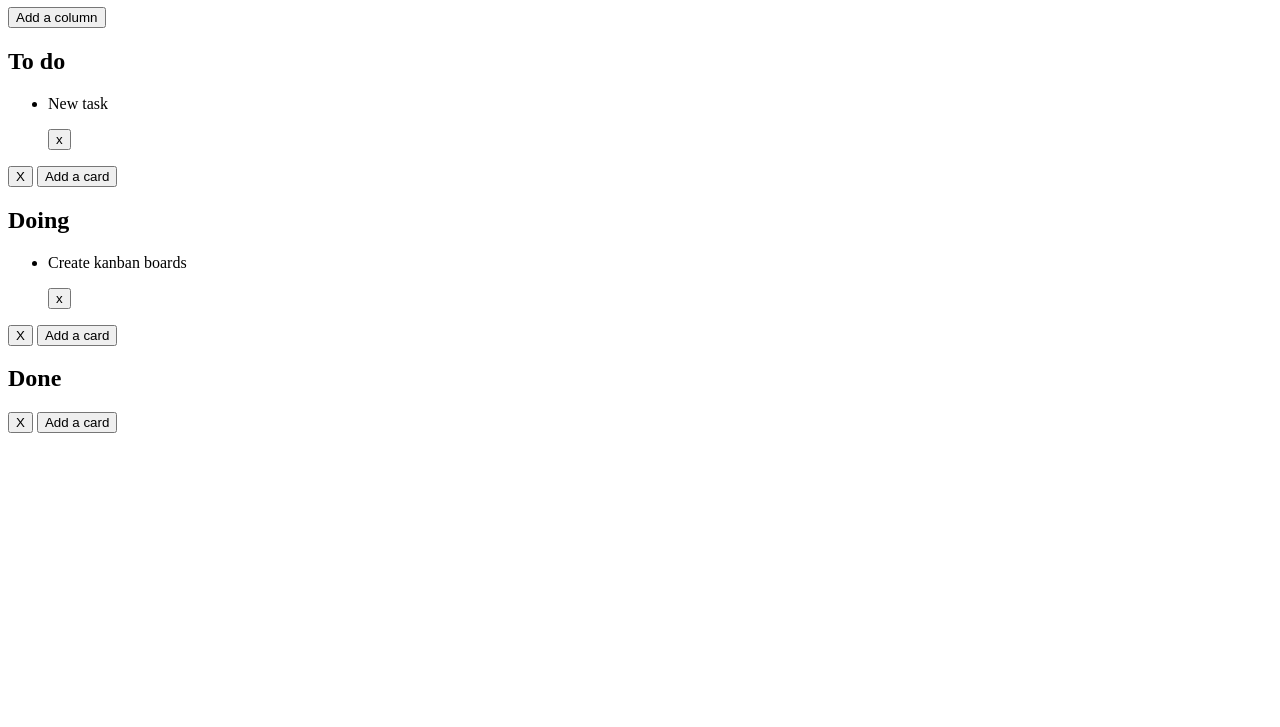
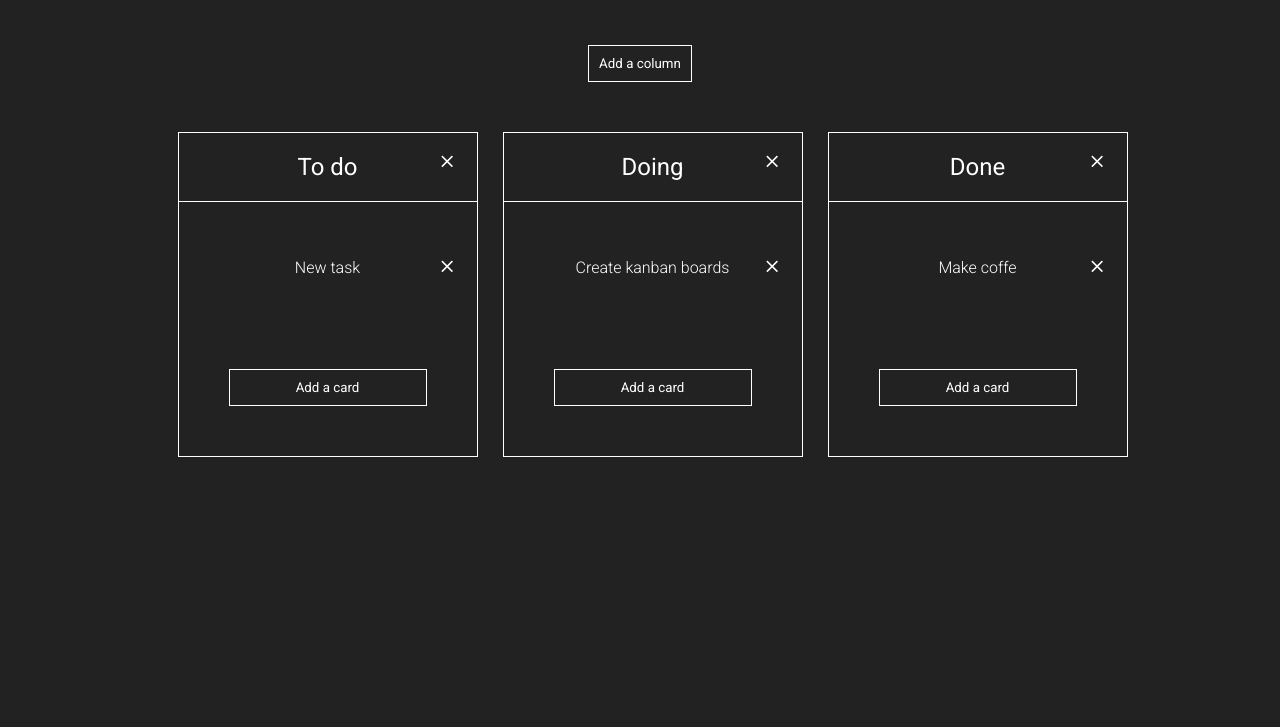
Before and after one commit to Patryk-Rozwadowski/Api-kanban, a website: page index.html in a window 1280 px wide. Shown: the part 73-800 px from the top of the page. Drawn offline with nearby package versions, Linux system fonts and the light colour scheme.

Commit message:
Fixed create's scripts

```diff
--- a/index.html
+++ b/index.html
@@ -4,11 +4,13 @@
 <head>
   <meta charset="utf-8">
   <title>Kanban board</title>
+  <link href="https://fonts.googleapis.com/css?family=Roboto:300,400,900" rel="stylesheet">
   <link rel="stylesheet" href="stylesheets/style.css">
 </head>
 
 <body>
-  <div id="board" class="board">
+  <main>
+    <section id="board" class="board">
       <h1>Kanban board</h1>
       <button class="create-column">Add a column</button>
       <div class="column-container">
@@ -16,18 +18,19 @@
           <div class="column">
           <h2 class="column-title">{{ name }}</h2>
           <ul id={{ id }} class="column-card-list"></ul>
-          <button class="btn-delete">X</button>
+          <span class="icon-close">+</span>
           <button class="add-card">Add a card</button>
         </div>
       </script>
         <script id="card-template" type="x-tmpl-mustache">
           <div class="card">
           <p class="card-description">{{ description }}</p>
-          <button class="btn-delete">x</button>
+          <span class="icon-close">+</span>
         </div
       </script>
       </div>
-  </div>
+    </section>
+  </main>
   <script src="https://cdnjs.cloudflare.com/ajax/libs/mustache.js/2.3.0/mustache.min.js"></script>
   <script src="https://cdnjs.cloudflare.com/ajax/libs/Sortable/1.6.0/Sortable.min.js"></script>
   <script src="js/script.js"></script>
--- a/js/script.js
+++ b/js/script.js
@@ -11,6 +11,7 @@ document.addEventListener('DOMContentLoaded', function() {
   document.querySelector('#board .create-column').addEventListener('click', function() {
     var name = prompt('Enter a column name');
     var column = new Column(name);
+
     board.addColumn(column);
   });
 
@@ -18,14 +19,18 @@ document.addEventListener('DOMContentLoaded', function() {
     var self = this;
 
     this.id = randomString();
-    this.name = name;
+    if (name === '') {
+      this.name = 'Bez nazwy';
+    } else {
+      this.name = name;
+    }
     this.element = generateTemplate('column-template', {
       name: this.name,
       id: this.id
     });
 
     this.element.querySelector('.column').addEventListener('click', function(event) {
-      if (event.target.classList.contains('btn-delete')) {
+      if (event.target.classList.contains('icon-close')) {
         self.removeColumn();
       }
 
@@ -48,7 +53,11 @@ document.addEventListener('DOMContentLoaded', function() {
     var self = this;
 
     this.id = randomString();
-    this.description = description;
+    if (description === '') {
+      this.description = 'Bez nazwy';
+    } else {
+      this.description = description;
+    }
     this.element = generateTemplate('card-template', {
       description: this.description
     }, 'li');
@@ -56,7 +65,7 @@ document.addEventListener('DOMContentLoaded', function() {
     this.element.querySelector('.card').addEventListener('click', function(event) {
       event.stopPropagation();
 
-      if (event.target.classList.contains('btn-delete')) {
+      if (event.target.classList.contains('icon-close')) {
         self.removeCard();
       }
     });
@@ -108,8 +117,9 @@ document.addEventListener('DOMContentLoaded', function() {
   // CREATING CARDS
   var card1 = new Card('New task');
   var card2 = new Card('Create kanban boards');
-
+  var card3 = new Card('Make coffe');
   // ADDING CARDS TO COLUMNS
   todoColumn.addCard(card1);
   doingColumn.addCard(card2)
+  doneColumn.addCard(card3);
 });
--- a/sass/style.scss
+++ b/sass/style.scss
@@ -1,4 +1,137 @@
-.row {
-  display:flex;
+@mixin robotoFont {
+  font-family: 'Roboto', sans-serif;
+}
+
+body {
+  margin: 0;
+  background-color: #222;
+}
+
+main {
+  display: flex;
+  justify-content: center;
+}
+
+* {
+  box-sizing: border-box;
+  transition: all 300ms ease;
+}
+
+.ui-sortable {
+  min-height: 80px;
+}
+
+.icon-close {
+  position: absolute;
+  right: 20px;
+  top: 10px;
+  border: 0;
+  background-color: rgba(0,0,0,0);
+  font-size: 2em;
+  color: white;
+  transform: rotate(45deg);
+  transition: all 400ms ease-in;
+
+  &:hover {
+    cursor: pointer;
+    transform: rotate(405deg);
+  }
+}
+/* BOARD */
+.board {
+  text-align: center;
+}
+.board h1 {
+  margin-left: 8px;
+  @include robotoFont;
+  font-weight: 900;
+  color: #fff;
+  text-align: center;
+}
+
+.column-container {
+  display: flex;
   flex-direction: row;
+  flex-wrap: nowrap;
+  justify-content: center;
 }
+/* COLUMN */
+
+.column {
+  order: 1;
+  min-width: 300px;
+  border: 1px solid #fff;
+  margin-left: 25px;
+  list-style: none;
+  position: relative;
+  display: flex;
+  justify-content: center;
+  flex-direction: column;
+}
+
+.column-add-card {
+  cursor: pointer;
+  text-decoration: underline;
+  margin: 5px 8px;
+  display: block;
+}
+
+.column-title {
+  @include robotoFont;
+  font-weight: 400;
+  text-align: center;
+  border-bottom: 1px solid #fff;
+  padding-bottom: 20px;
+  color: #fff;
+}
+
+.column-card-list {
+  text-align: center;
+}
+/* STYLE KARTY */
+
+.card {
+  box-sizing: border-box;
+  display: block;
+  height: 60px;
+  margin-bottom: 5px;
+  padding: 4px;
+  overflow: hidden;
+  position: relative;
+}
+
+.card-list {
+  padding: 0;
+}
+
+.card-description {
+  @include robotoFont;
+  font-weight: 300;
+  color: #fff;
+}
+
+.add-card,
+.create-column {
+  border: 1px solid #fff;
+  background-color: #222;
+  @include robotoFont;
+  color: #fff;
+  padding: 10px;
+  transition: all 300ms ease;
+  margin: 50px;
+  text-align: center;
+
+  &:hover {
+    color: #222;
+    background-color: #fff;
+    cursor: pointer;
+  }
+}
+
+ul {
+  padding: 0;
+}
+
+li {
+  list-style: none;
+}
```
Also changed, not shown: stylesheets/style.css. Lines whose indentation alone changed are shown as unchanged.
